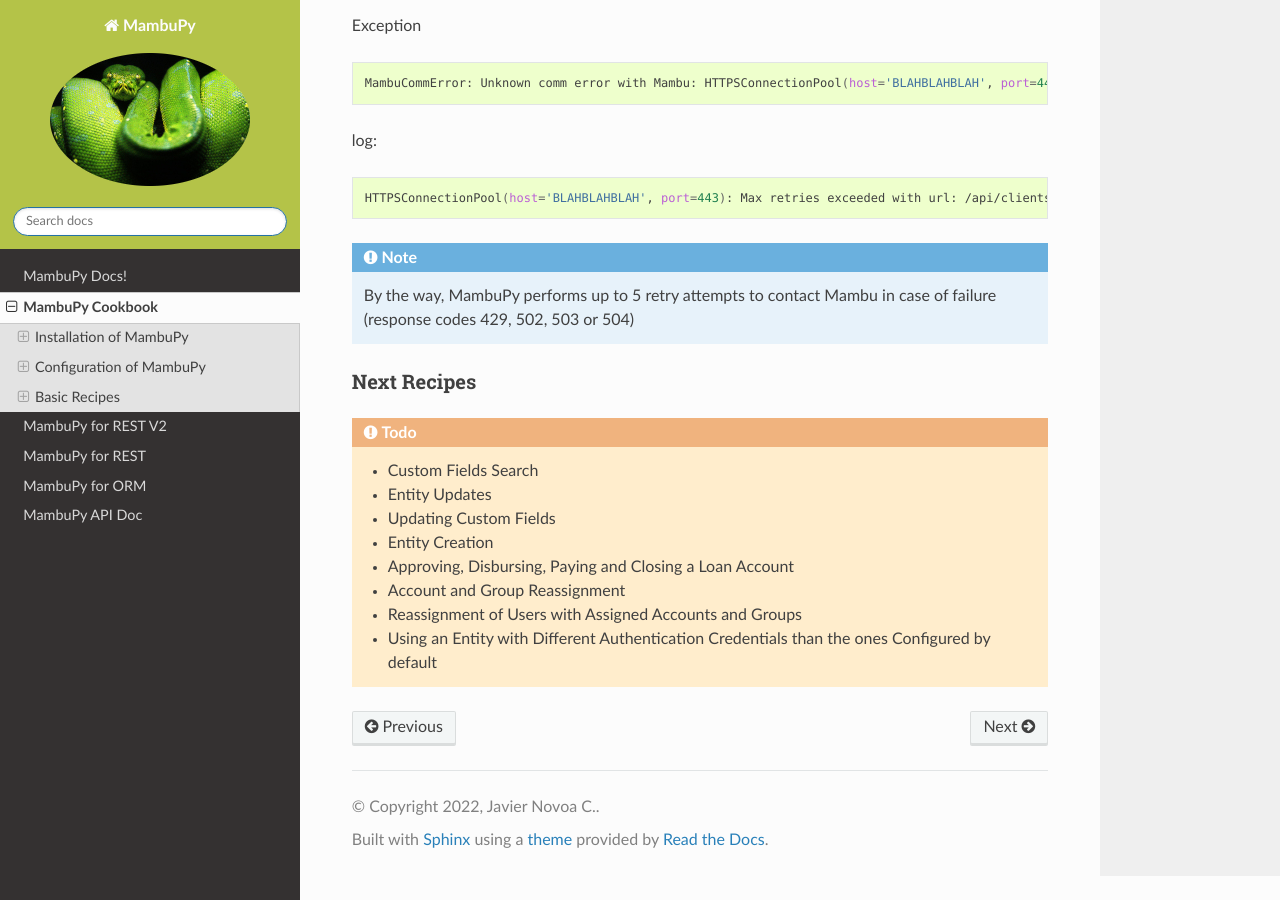
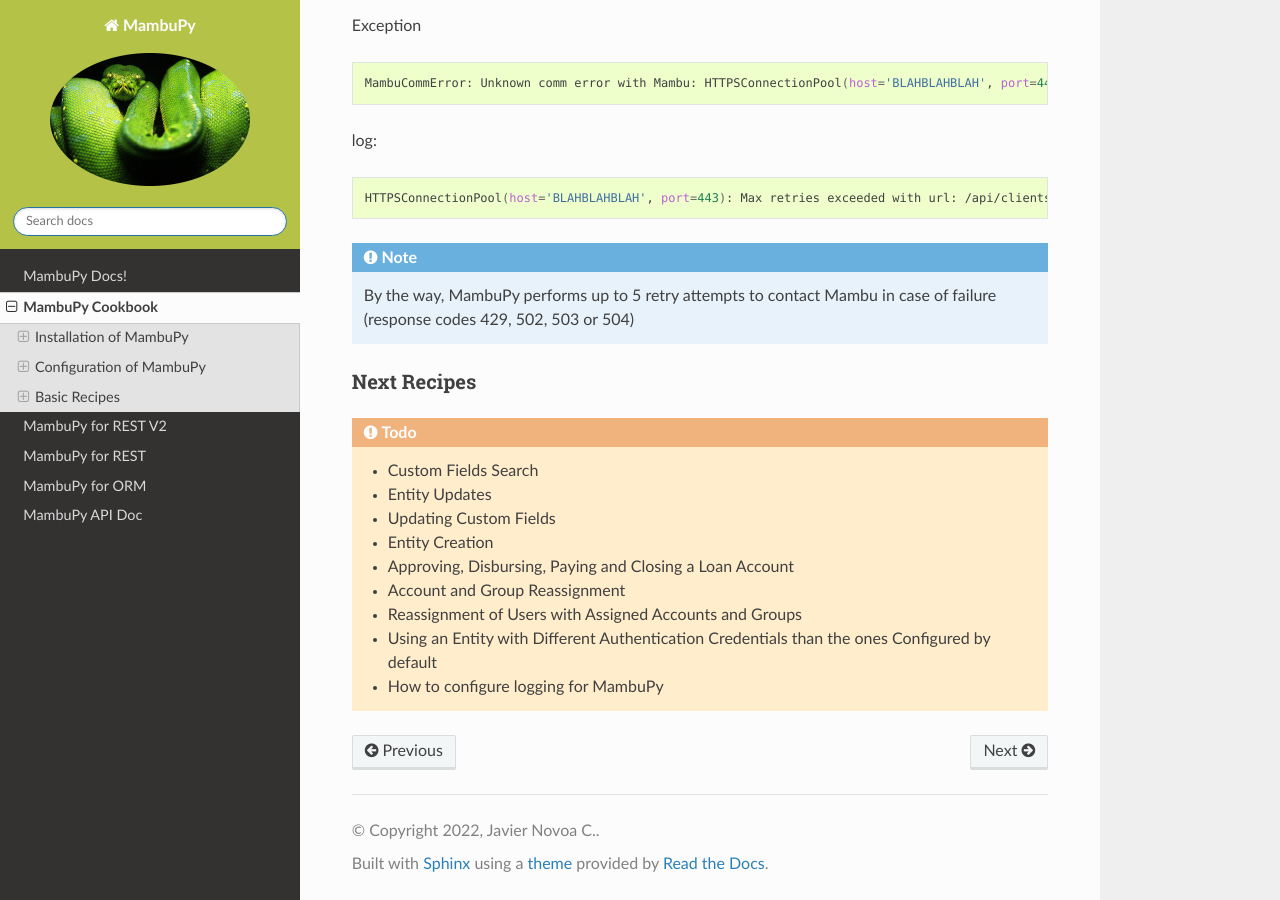
Before and after one commit to jstitch/MambuPy, a Sphinx documentation site: the page built from docs/source/cookbook.rst, in a window 1280 px wide and 900 px high, scrolled down 9995 px. Built offline with Sphinx 7.4.7 and the Read the Docs theme 3.1.0, drawn with Linux system fonts in a browser that asks for light colours.

Commit message:
docs: another TODO for cookbook: logging primer.

```diff
--- a/docs/source/cookbook.rst
+++ b/docs/source/cookbook.rst
@@ -515,3 +515,4 @@
    * Account and Group Reassignment
    * Reassignment of Users with Assigned Accounts and Groups
    * Using an Entity with Different Authentication Credentials than the ones Configured by default
+   * How to configure logging for MambuPy
```
